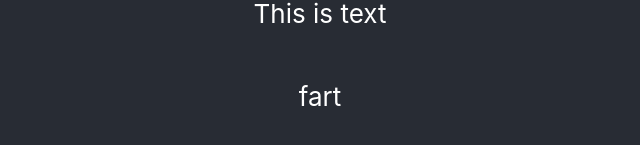
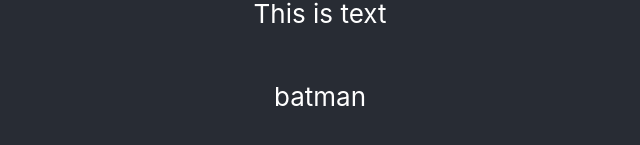
Before and after one commit to coryjbergquist/random-superhero, a React (Create React App) app: page / in a window 1280 px wide. Shown: the part 345-490 px from the top of the page, without its empty margins (320-960 px from the left). Built offline with nearby package versions, Linux system fonts and the light colour scheme.

Commit message:
add random name test to app.js

```diff
--- a/src/App.js
+++ b/src/App.js
@@ -11,7 +11,7 @@ class App extends Component {
             This is text
           </p>
           <p>
-          {hi}
+          {hi.names[Math.floor(Math.random() * hi.names.length)]}
           </p>
         </header>
       </div>
--- a/src/containers/SuperHeroNamesContainer.js
+++ b/src/containers/SuperHeroNamesContainer.js
@@ -1,3 +1,3 @@
-const hi = "fart"
+const hi = {names: ["superman", "batman", "thor", "iron man", "dr. strange", "spiderman", "aquaman"], age: "1 million"}
 
 export default hi
```
